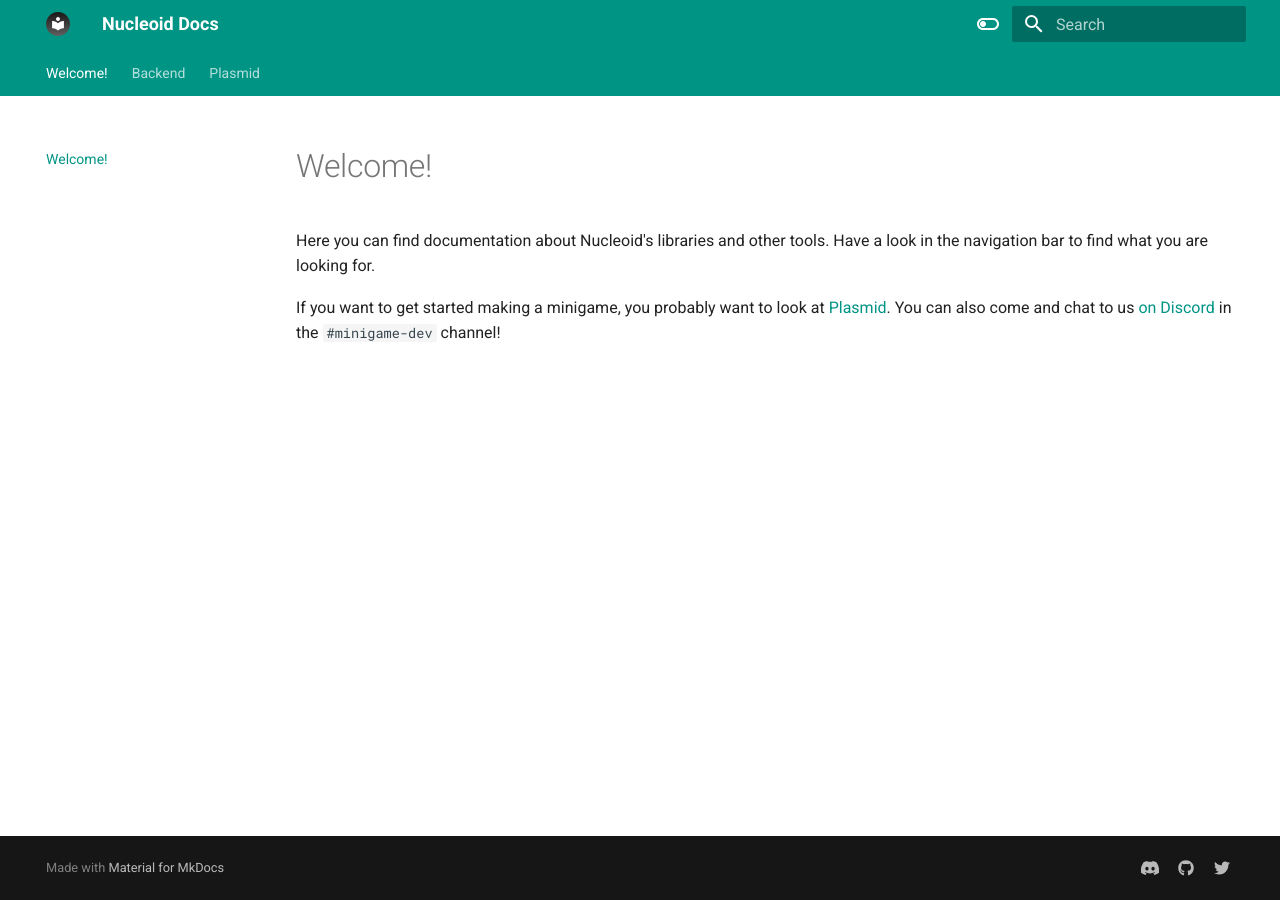
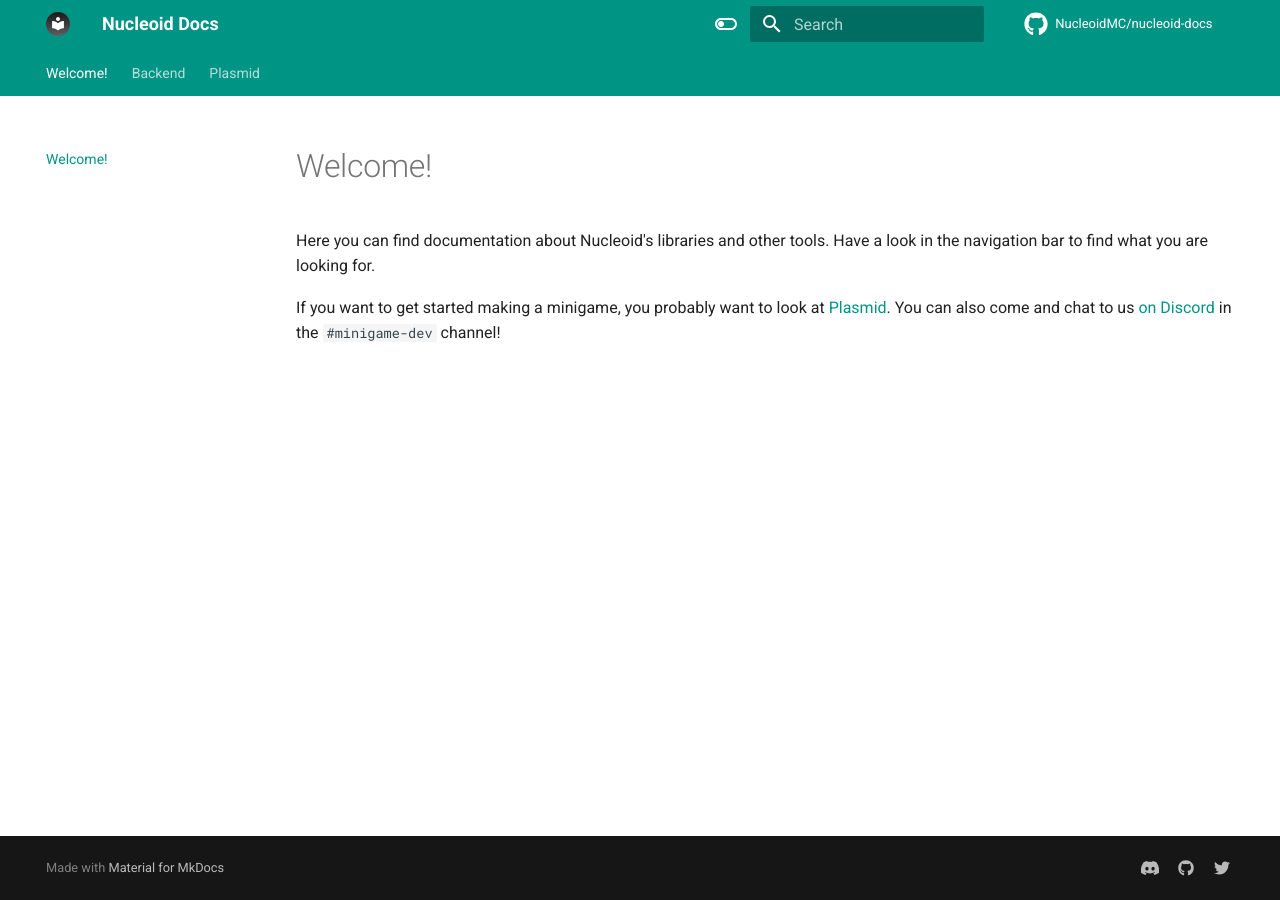
Before and after one commit to NucleoidMC/nucleoid-docs, an MkDocs documentation site: the page built from docs/index.md, in a window 1280 px wide. Built offline with MkDocs 1.6.1 and Material for MkDocs 9.7.7, drawn with Linux system fonts in a browser that asks for light colours; comment, search, counter and statistics services are not loaded.

Commit message:
Add repo to the header

```diff
--- a/mkdocs.yml
+++ b/mkdocs.yml
@@ -1,4 +1,6 @@
 site_name: Nucleoid Docs
+repo_url: https://github.com/NucleoidMC/nucleoid-docs
+repo_name: NucleoidMC/nucleoid-docs
 
 theme:
   name: material
@@ -21,6 +23,8 @@ theme:
       toggle:
         icon: material/toggle-switch
         name: Switch to dark mode
+  icon:
+    repo: fontawesome/brands/github
 
 # nav:
 #   - index.md
```
